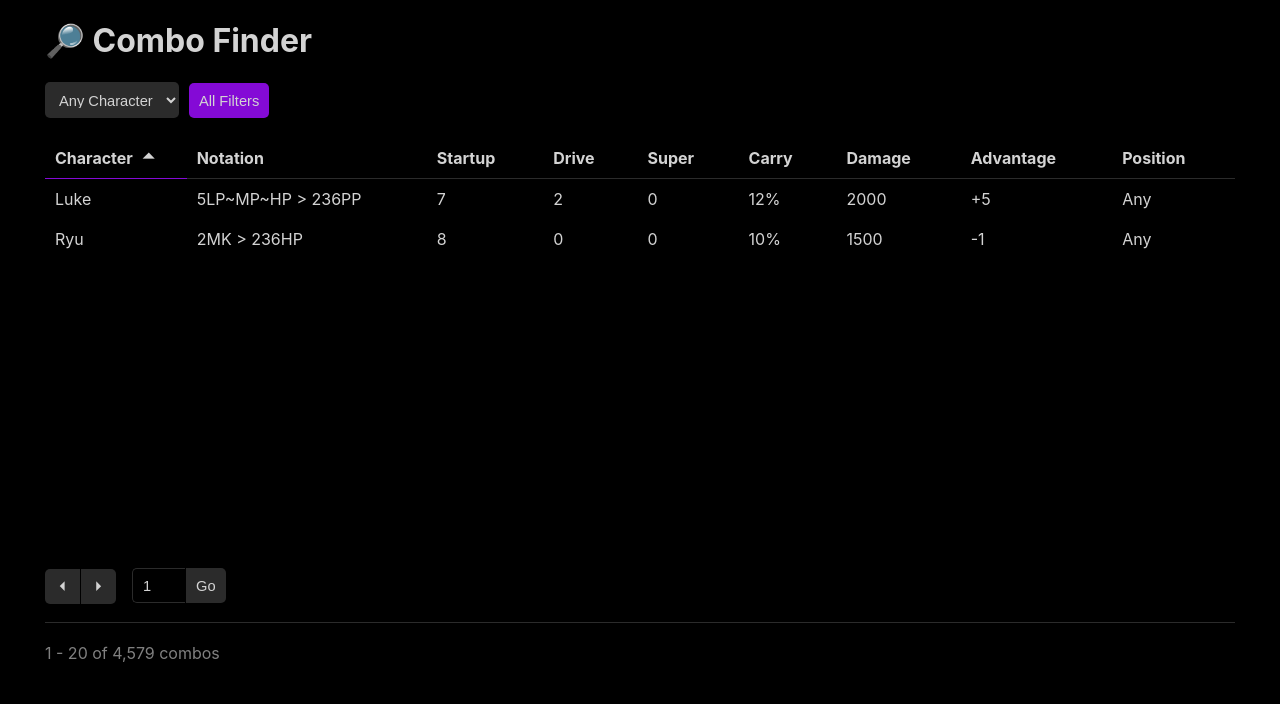
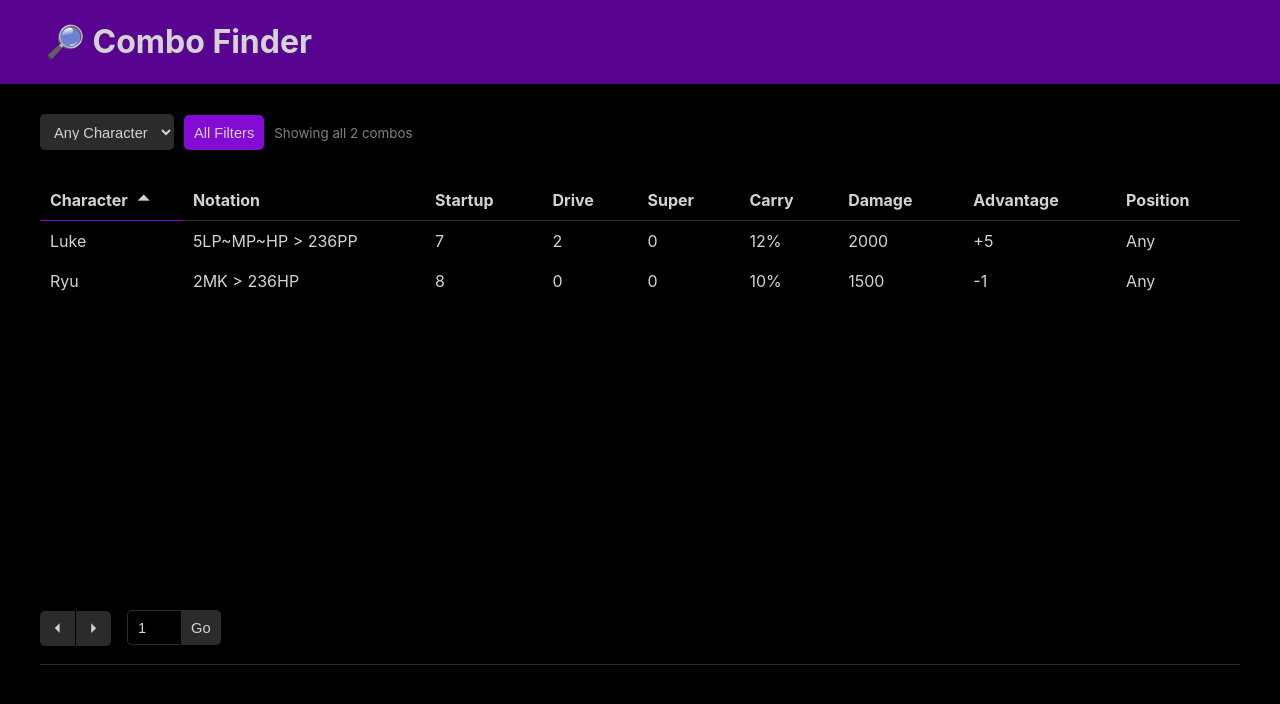
Before and after one commit to robro/combo-finder, a React (Create React App) app: page / in a window 1280 px wide. Shown: the top 704 px of the page. Built offline with nearby package versions, Linux system fonts and the light colour scheme.

Commit message:
🎨 Add title bar and adjust info position

```diff
--- a/src/App.css
+++ b/src/App.css
@@ -9,9 +9,32 @@
 .app {
   background-color: var(--main-bg-color);
   color: var(--main-text-color);
+}
+
+.title-bar {
+  background-color: #590491;
+  padding: 1px 0 1px 10px;
+}
+
+.title {
   margin: auto;
-  padding: 0 5px;
   max-width: 1200px;
+}
+
+.body {
+  margin: auto;
+  max-width: 1200px;
+  padding: 0 10px;
+}
+
+.filter-bar {
+  margin: 30px 0;
+}
+
+.info {
+  color: gray;
+  font-size: 10pt;
+  margin-left: 10px;
 }
 
 .combo-div {
@@ -22,7 +45,6 @@
   text-transform: capitalize;
   min-width: 100%;
   border-collapse: collapse;
-  margin-top: 20px;
 }
 
 .prop-header {
--- a/src/App.js
+++ b/src/App.js
@@ -4,6 +4,7 @@
 
 const combos = require('./combos.json')
 const chars = new Set(combos.data.map(combo => combo['character']))
+const total_combos = combos.data.length
 
 class App extends Component {
   state = {
@@ -61,11 +62,17 @@
     ))
     return (
       <div className='app'>
-        <h1>🔎 Combo Finder</h1>
+        <div className='title-bar'>
+          <div className='title'><h1>🔎 Combo Finder</h1></div>
+        </div>
+        <div className='body'>
+          <div className='filter-bar'>
             <select className='drop' name='character' onChange={this.update_filters}>
               <option value=''>Any Character</option>{char_options}
             </select>
             <button className='btn btn-main' type='button'>All Filters</button>
+            <span className='info'>Showing all {total_combos} combos</span>
+          </div>
           <div className='combo-div'>
             <table className='combo-table'>
               <thead><tr>{combo_props}</tr></thead>
@@ -79,8 +86,6 @@
             <button className='btn btn-right shift' type='button'>Go</button>
           </div>
           <hr className='solid'/>
-        <div className='footer'>
-          1 - 20 of 4,579 combos
         </div>
       </div>
     )
```
Lines whose indentation alone changed are shown as unchanged.
